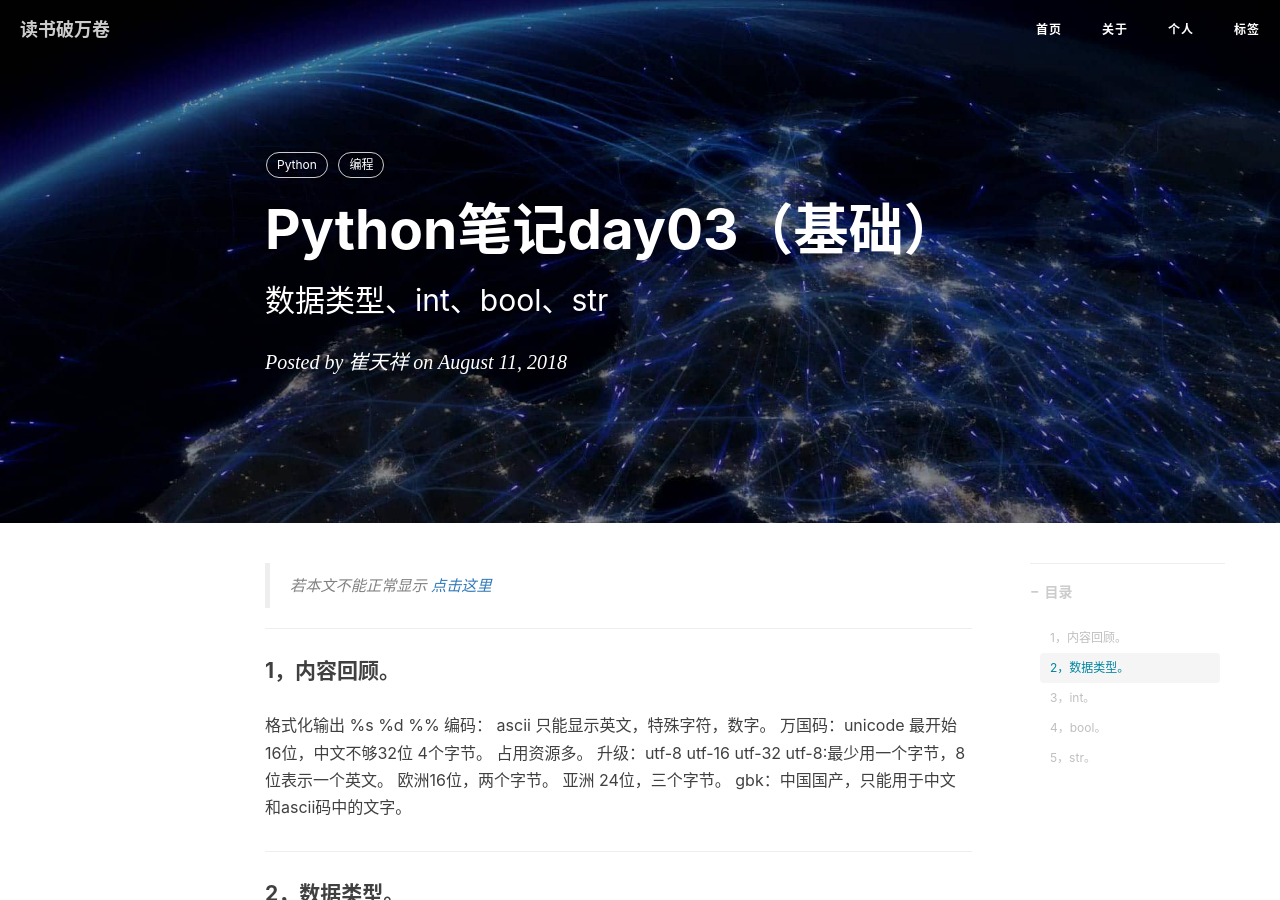
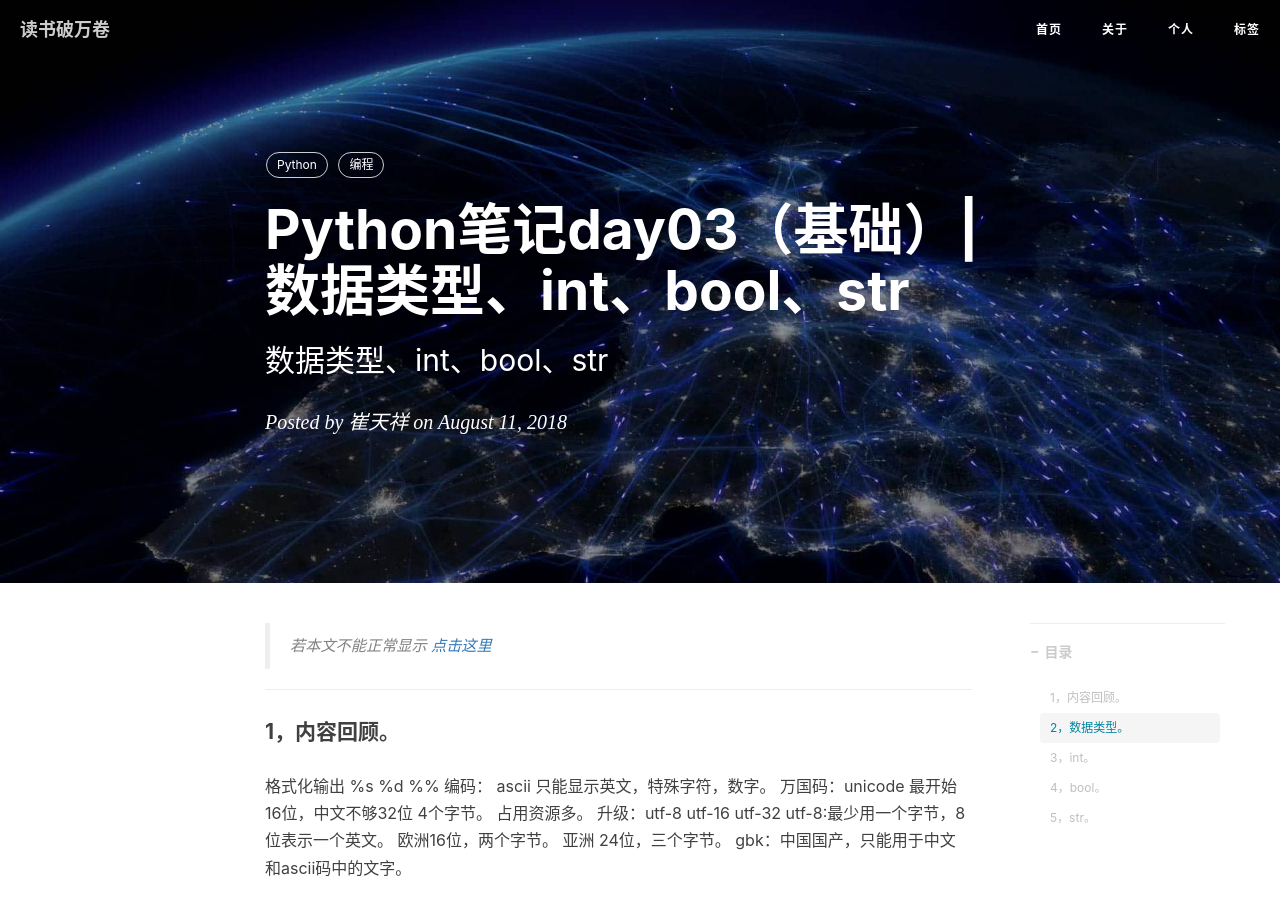
Before and after one commit to cuitianxiang100/cuitianxiang100.github.io, a Jekyll site: the page built from _posts/2018-08-11-Python笔记day03（基础）.md, in a window 1280 px wide and 900 px high. Built offline with Jekyll 4.4.1, drawn with Linux system fonts in a browser that asks for light colours; nearby versions of some CDN libraries; comment, search, counter and statistics services are not loaded.

Commit message:
Update 2018-08-11-Python笔记day03（基础）.md

```diff
--- a/_posts/2018-08-11-Python笔记day03（基础）.md
+++ b/_posts/2018-08-11-Python笔记day03（基础）.md
@@ -1,6 +1,6 @@
 ---
 layout:     post
-title:      "Python笔记day03（基础）"
+title:      "Python笔记day03（基础）|数据类型、int、bool、str"
 subtitle:   "数据类型、int、bool、str"
 date:       2018-08-11 22:11:00
 author:     "崔天祥"
```
